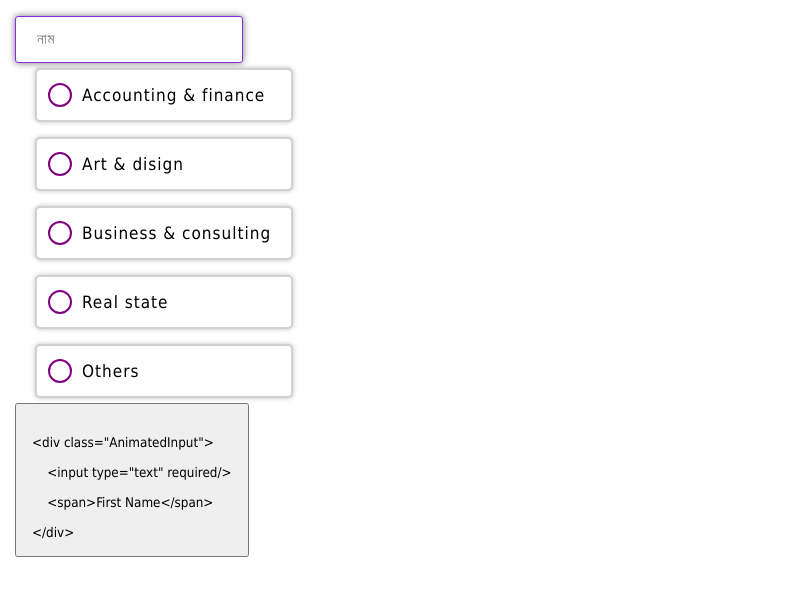
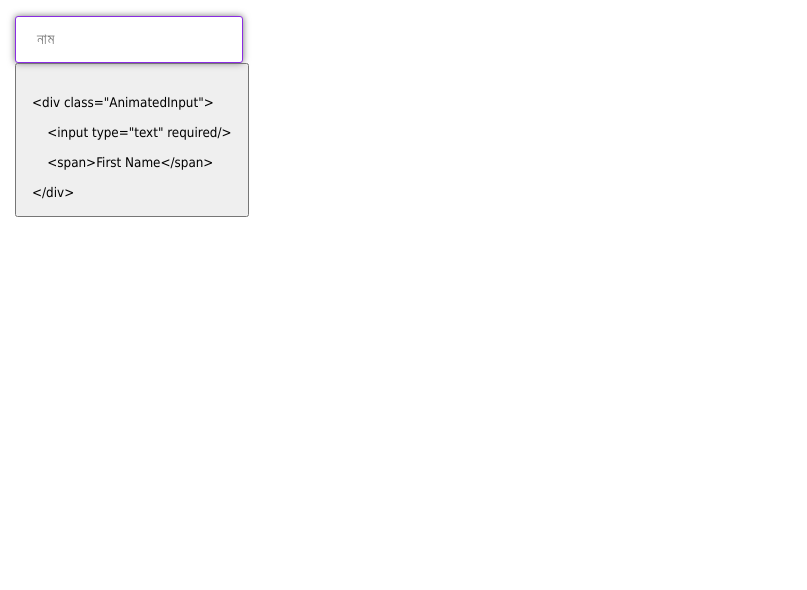
Before and after one commit to ArifBillah6482/My-CSS-Framework, a plain HTML site: page index.html in a window 1280 px wide. Shown: the part 210-800 px from the top of the page, without its empty margins (0-807 px from the left). Drawn offline with Linux system fonts and the light colour scheme.

Commit message:
ajijrufdf

```diff
--- a/index.html
+++ b/index.html
@@ -40,39 +40,7 @@
     </div>
     <!--  -->
      <!--  -->
-      <div class="RadioWhite">
-      <div class="Radio-list">
-        <div class="RadioItem">
-          <input type="radio" name="radio" id="radio1" /><label for="radio1"
-            >Accounting & finance</label
-          >
-        </div>
-        <!--  -->
-        <div class="RadioItem">
-          <input type="radio" name="radio" id="radio2" /><label for="radio2"
-            >Art & disign</label
-          >
-        </div>
-        <!--  -->
-        <div class="RadioItem">
-          <input type="radio" name="radio" id="radio3" /><label for="radio3"
-            >Business & consulting</label
-          >
-        </div>
-        <!--  -->
-        <div class="RadioItem">
-          <input type="radio" name="radio" id="radio4" /><label for="radio4"
-            >Real state</label
-          >
-        </div>
-        <!--  -->
-        <div class="RadioItem">
-          <input type="radio" name="radio" id="radio5" /><label for="radio5"
-            >Others</label
-          >
-        </div>
-      </div>
-    </div>
+
       <!--  -->
        <!--  -->
     <input type="button" class="p" style="padding: 15px; text-align: start" />
```
